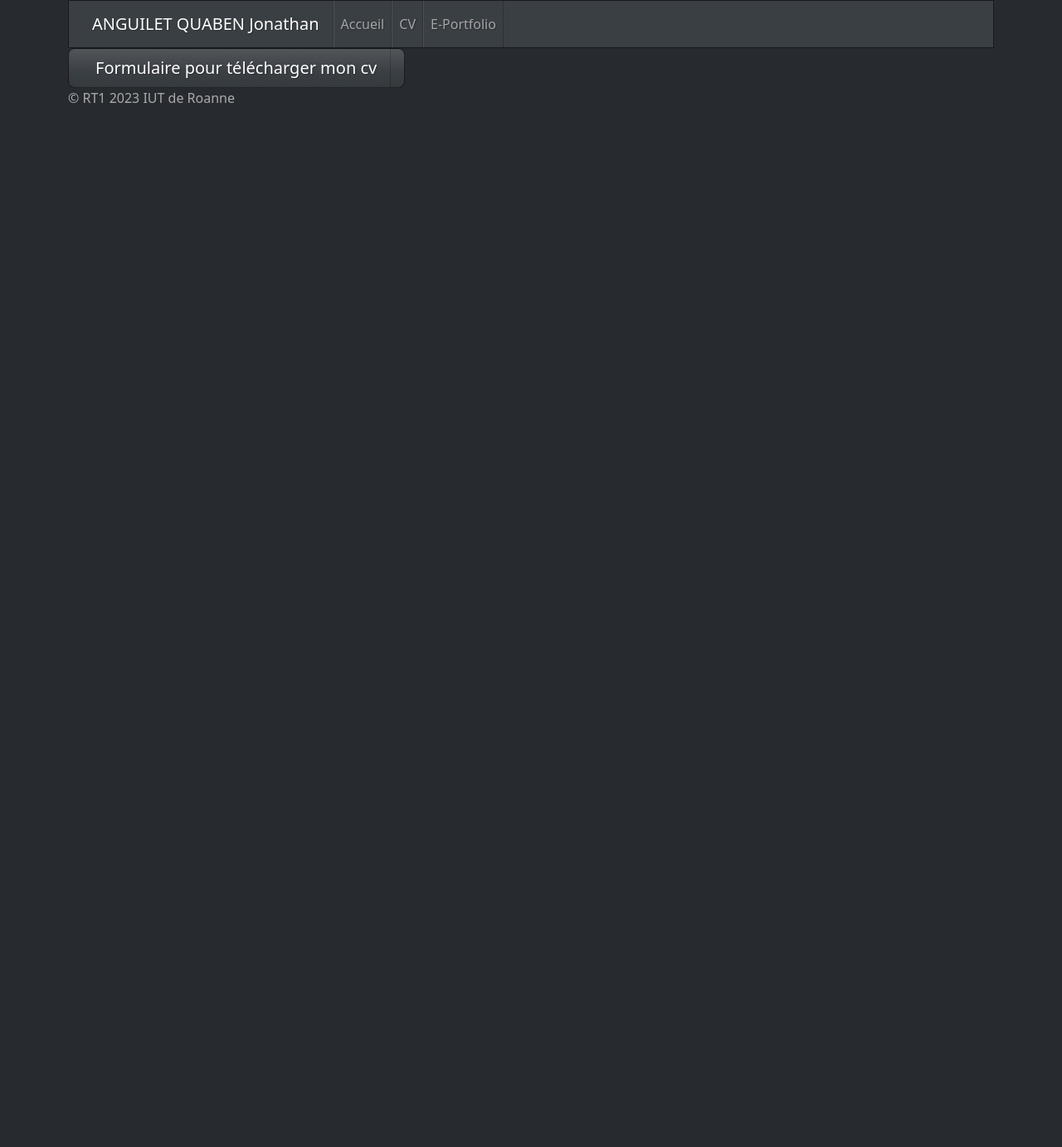
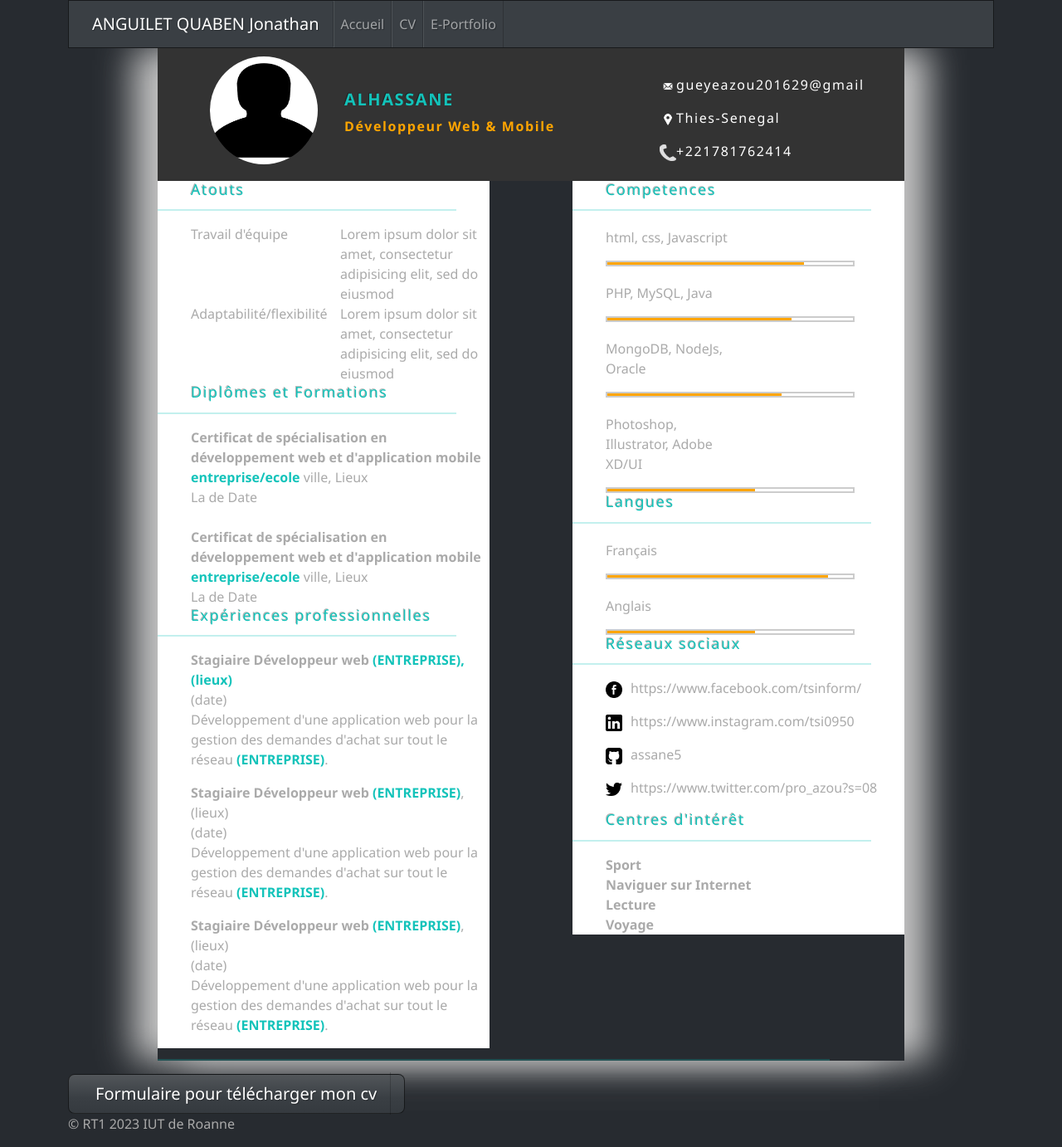
Before and after one commit to AnguiletJonathan/ProjetEportfolio, a Symfony app: template templates/eportfolio/cv.html.twig in a window 1280 px wide. Shown: the whole page at 83% size. Before the commit the page ends 124 px from the top, so only its background shows below. Run offline with Twig, Linux system fonts and the light colour scheme; the template is opened without the code that fills it, so the values that code supplies are empty; some libraries are stand-ins or nearby versions.

Commit message:
initial commit

```diff
--- /dev/null
+++ b/public/style.css
@@ -0,0 +1,137 @@
+body {
+    font-family: 'Segoe UI', Tahoma, Geneva, Verdana, sans-serif;
+}
+
+main {
+    box-shadow: 30px 0px 40px rgb(196, 196, 196), -30px 0px 40px rgb(196, 196, 196);
+    margin: auto;
+    max-width: 900px;
+}
+
+.srkl {
+    display: flex;
+    justify-content: space-between;
+    margin-top: 25px;
+    background-color: white;
+    width: 100%;
+}
+
+header {
+    height: 160px;
+    padding-top: 10px;
+    color: white;
+    background-color: #333;
+}
+
+.photo {
+    margin-left: 7%;
+    border-radius: 50%;
+    width: 130px;
+    height: 130px;
+    overflow: hidden;
+}
+
+.des {
+    margin-left: 25%;
+    margin-top: -10%;
+}
+
+h3 {
+    color: #13c3ba;
+    font-weight: bold;
+    letter-spacing: .1rem;
+    font-size: 20px;
+}
+
+.post {
+    color: orange;
+    font-weight: bold;
+    letter-spacing: .1rem;
+}
+
+.right {
+    padding: 0;
+    margin: 5px;
+    margin-top: -10%;
+}
+
+.right p {
+    margin-left: 600px;
+    letter-spacing: .1rem;
+}
+
+.info {
+    width: 20px;
+    height: 20px;
+}
+
+.section-left {
+    background-color: white;
+    float: left;
+    width: 400px;
+}
+
+.section-right {
+    background-color: white;
+    float: right;
+    width: 400px;
+}
+
+h4 {
+    margin-left: 10%;
+    color: #13c3ba;
+    letter-spacing: .1rem;
+    font-size: 18px;
+}
+
+hr.light {
+    border-top: 2px solid #13c3ba;
+    width: 90%;
+    margin-top: .8rem;
+    margin-bottom: 1rem;
+}
+
+.atouts {
+    display: grid;
+    grid-template-columns: repeat(2, 1fr);
+    margin-left: 10%;
+}
+
+.div {
+    margin-left: 10%;
+}
+
+.skls {
+    padding: 0px;
+    width: 40%;
+    margin-left: 10%
+}
+
+.cool {
+    background-color: #fff;
+    border: 2px solid #ccc;
+    width: 300px;
+    height: 7px;
+}
+
+.po {
+    margin-top: 20px;
+}
+
+strong {
+    color: #13c3ba;
+    text-decoration: none;
+}
+
+.inner {
+    height: 100%;
+    background-color: orange;
+}
+
+.interet {
+    margin-left: 10%;
+}
+
+span {
+    margin-left: 10px;
+}
--- a/templates/base.html.twig
+++ b/templates/base.html.twig
@@ -7,9 +7,8 @@
         {# Run `composer require symfony/webpack-encore-bundle` to start using Symfony UX #}
         {% block stylesheets %}
             <link href="https://bootswatch.com/5/slate/bootstrap.min.css" rel="stylesheet">
+			<link rel="stylesheet" href="{{ asset('css/style.css') }}">
             {{ encore_entry_link_tags('app') }}
-
-			<link rel="stylesheet" href="{{ asset('css/style.css')}}">
         {% endblock %}
 
         {% block javascripts %}
--- a/templates/eportfolio/cv.html.twig
+++ b/templates/eportfolio/cv.html.twig
@@ -1,13 +1,162 @@
  {% extends 'base.html.twig' %}
-
 
 {% block body %}
 
+<!DOCTYPE html>
+<html lang="en">
+<head>
+    <meta charset="utf-8" />
+    <meta http-equiv="X-UA-Compatible" content="IE=edge">
+       <meta name="viewport" content="width=device-width, initial-scale=1">
+    <title>Realisation de CV</title>
+    <link rel="stylesheet" href="style.css">
+</head>
+<body>
+    <main>
+       <header>
+                <div class="photo">
+                    <img src="01.png" width="100%" height="100%" alt="">
+                </div>
+              <div class="des">
+                    <h3>ALHASSANE</h3>
+                    <p class="post">Développeur Web & Mobile</p>
+                </div>
+                <div class="right">
+                        <p><img src="mail.png" class="info">gueyeazou201629@gmail</p>
+                        <p><img src="maps.png" class="info">Thies-Senegal</p>
+                        <p><img src="tele.png" class="info">+221781762414</p>
+                </div>
+       </header>
 
 
+<section class="section-left">
+    <h4>Atouts</h4>
+    <hr class="light">
+     <div class="atouts">
+         <div>Travail d'équipe</div>
+         <div>Lorem ipsum dolor sit amet, consectetur adipisicing elit, sed do eiusmod</div>
+         <div>Adaptabilité/flexibilité</div>
+         <div>Lorem ipsum dolor sit amet, consectetur adipisicing elit, sed do eiusmod</div>
+     </div>
+
+     <h4>Diplômes et Formations</h4>
+    <hr class="light">
+       <div class="div">
+           <div><b>Certificat de spécialisation en développement web et d'application
+           mobile </b><strong>entreprise/ecole</strong>  ville, Lieux <br>La de Date
+           </div>
+           <br>
+           <div><b>Certificat de spécialisation en développement web et d'application
+           mobile </b><strong>entreprise/ecole</strong>  ville, Lieux <br>La de Date
+           </div>
+       </div>
+
+    <h4>Expériences professionnelles</h4>
+     <hr class="light">
+        <div class="div">
+          <p><b>Stagiaire Développeur web</b> <strong>(ENTREPRISE), (lieux)</strong><br>
+             (date)<br>
+            Développement d'une application web pour la gestion des demandes
+            d'achat sur tout le réseau <strong>(ENTREPRISE)</strong>.
+          </p>
+
+          <p><b>Stagiaire Développeur web</b> <strong>(ENTREPRISE)</strong>, (lieux)<br>
+             (date)<br>
+            Développement d'une application web pour la gestion des demandes
+            d'achat sur tout le réseau <strong>(ENTREPRISE)</strong>.
+         </p>
+
+          <p><b>Stagiaire Développeur web</b> <strong>(ENTREPRISE)</strong>, (lieux)<br>
+             (date)<br>
+            Développement d'une application web pour la gestion des demandes
+            d'achat sur tout le réseau <strong>(ENTREPRISE)</strong>.
+          </p>
+        </div>
+</section>
+
+<section class="section-right">
+    <h4>Competences</h4>
+    <hr class="light">
+      <div class="skls">
+
+                <div class="po">
+                    <p>html, css, Javascript</p>
+                    <div class="cool">
+                        <div style="width:80%" class="inner"></div>
+                    </div>
+                </div>
+
+                <div class="po">
+                    <p>PHP, MySQL, Java</p>
+                    <div class="cool">
+                        <div style="width:75%" class="inner"> </div>
+                    </div>
+                </div>
+
+                <div class="po">
+                    <p>MongoDB, NodeJs, Oracle</p>
+                    <div class="cool">
+                        <div style="width:71%" class="inner"> </div>
+                    </div>
+                </div>
+
+                <div class="po">
+                    <p>Photoshop, Illustrator, Adobe XD/UI</p>
+                    <div class="cool">
+                        <div style="width:60%" class="inner"> </div>
+                    </div>
+                </div>
+            </div>
+
+
+     <h4>Langues</h4>
+     <hr class="light">
+     <div class="skls">
+         <div class="po">
+                    <p>Français</p>
+                    <div class="cool">
+                        <div style="width:90%" class="inner"> </div>
+                    </div>
+                </div>
+                <div class="po">
+                    <p>Anglais</p>
+                    <div class="cool">
+                        <div style="width:60%" class="inner"> </div>
+                    </div>
+                </div>
+      </div>
+     <h4>Réseaux sociaux</h4>
+     <hr class="light">
+     <div class="interet">
+      <p><img src="f.png" class="info"><span>https://www.facebook.com/tsinform/</span></p>
+      <p><img src="l.png" class="info"><span>https://www.instagram.com/tsi0950</span></p>
+      <p><img src="g.png" class="info"><span>assane5</span></p>
+      <p><img src="t.png" class="info"><span>https://www.twitter.com/pro_azou?s=08</span></p>
+     </div>
+
+
+    <h4>Centres d'intérêt</h4>
+     <hr class="light">
+     <div class="interet">
+          <div><b>Sport</b></div>
+          <div><b>Naviguer sur Internet</b></div>
+          <div><b>Lecture</b></div>
+          <div><b>Voyage</b></div>
+     </div>
+</section>
+
+
+        <div class="srkl">
+
+        </div>
+     <hr class="light">
+    </main>
 	<button class="btn btn-primary btn-lg" >
 		<a class="navbar-brand" href="/formulaire_cv">
 			Formulaire pour télécharger mon cv
 		</a>
 	</button>
+</body>
+
+</html>
 {% endblock %}
```
Also changed, not shown: public/01.png (added), public/css/style.css (deleted), public/f.png (added), public/g.png (added), public/img/1.jpg (renamed from public/1.jpg), public/img/2.webp (renamed from public/2.webp), public/img/3.jpg (renamed from public/3.jpg), public/img/cod.jpg (renamed from public/cod.jpg), public/img/logoiut.png (renamed from public/logoiut.png), public/l.png (added), public/mail.png (added), public/maps.png (added), public/t.png (added), public/tele.png (added).
